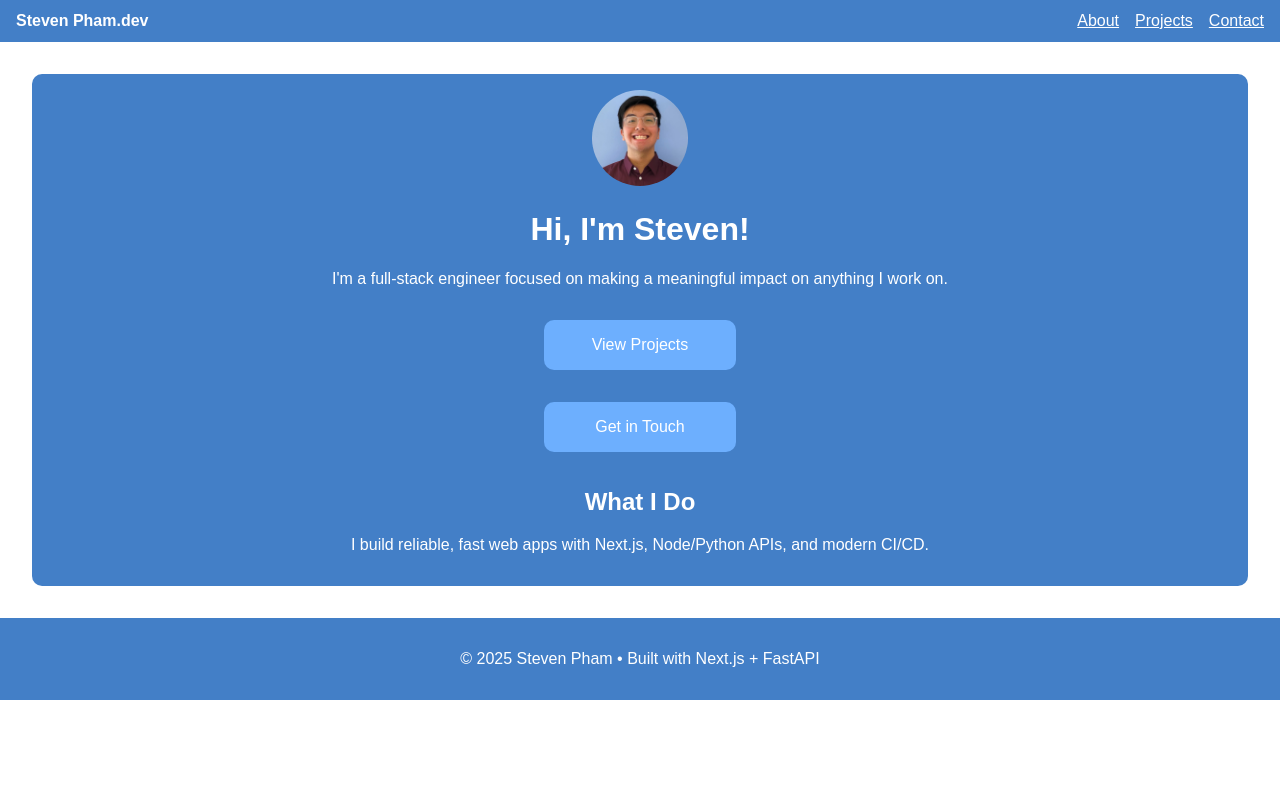
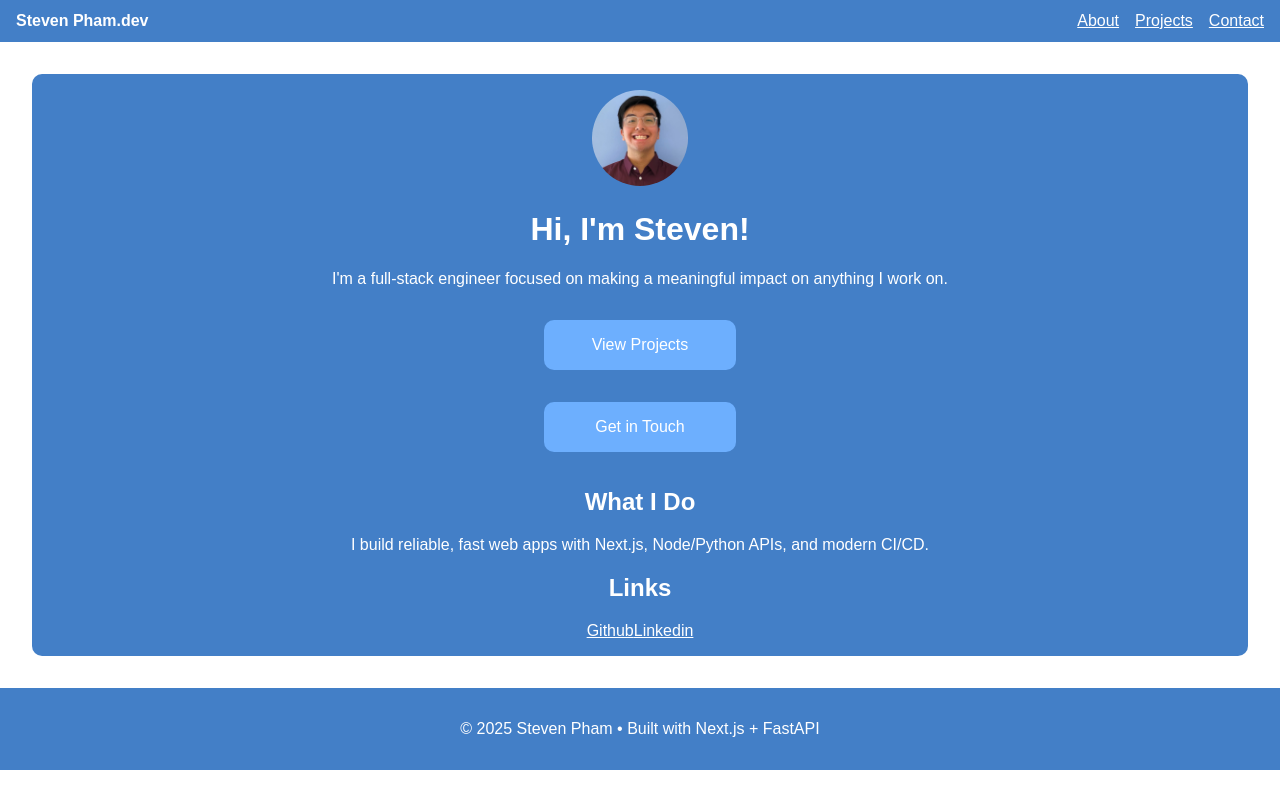
Before and after one commit to xStevenTP/personal-website, a Next.js app in the folder src/frontend/: page / in a window 1280 px wide. Built offline with nearby package versions, Linux system fonts and the light colour scheme.

Commit message:
Add links to github and linkedin

```diff
--- a/src/frontend/app/page.tsx
+++ b/src/frontend/app/page.tsx
@@ -17,6 +17,11 @@
       <Section title="What I Do">
         <p>I build reliable, fast web apps with Next.js, Node/Python APIs, and modern CI/CD.</p>
       </Section>
+
+      <Section title="Links">
+        <a href="https://github.com/xStevenTP" target="_blank">Github</a>
+        <a href="https://www.linkedin.com/in/steven-pham-697585168/" target="_blank">Linkedin</a>
+      </Section>
     </>
   );
 }
```
